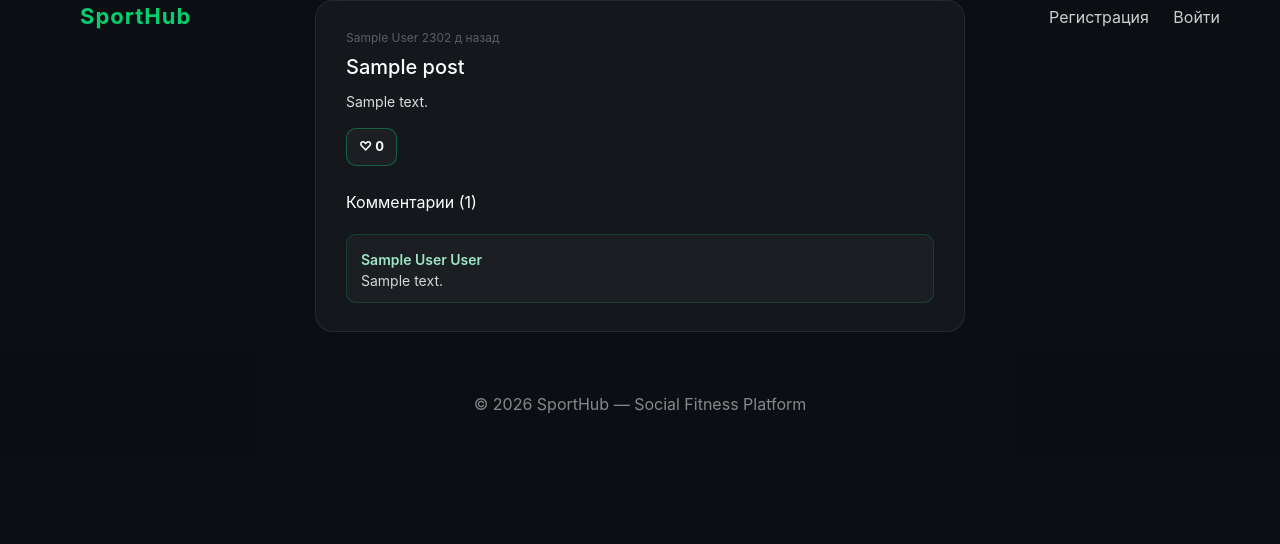
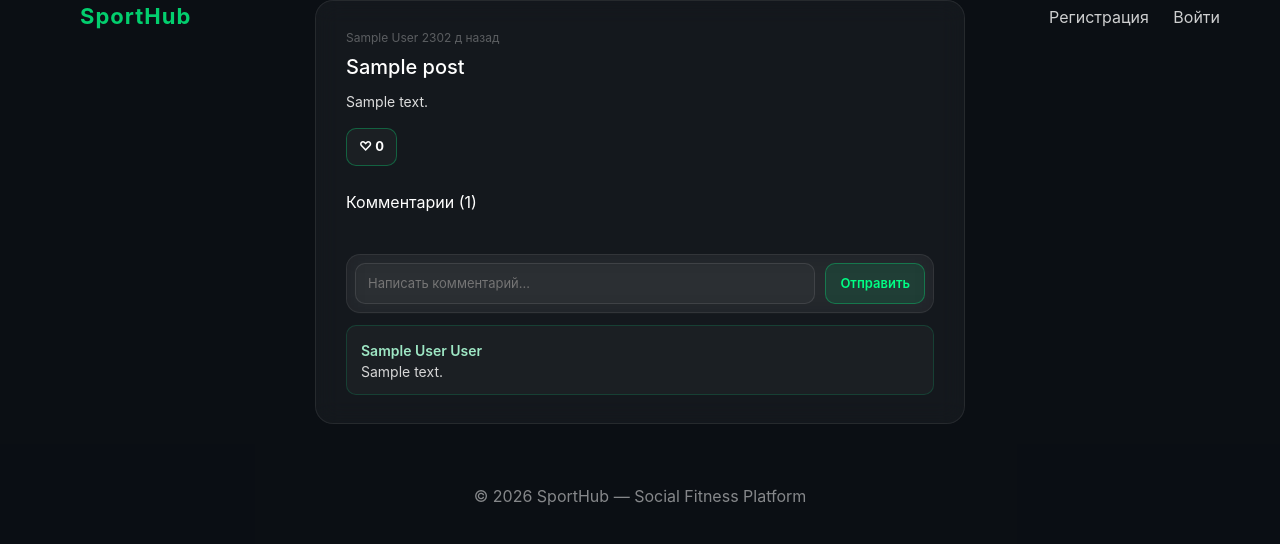
Before and after one commit to lghtlsss/SportHub, a Flask app: page /view_post/1 in a window 1280 px wide. Shown: the part 20-564 px from the top of the page. Run offline with Flask 3, Linux system fonts and the light colour scheme; tables that the repository leaves empty hold one stand-in row (values such as "Sample post").

Commit message:
Feature: comments using input on post view page

```diff
--- a/main_app/main.py
+++ b/main_app/main.py
@@ -170,12 +170,20 @@ def create_post():
     return render_template('post_creation.html', title='Публикация поста', form=form)
 
 
-# TODO: раскрыть комментарии
-@app.route('/view_post/<int:post_id>')
+@app.route('/view_post/<int:post_id>', methods=['POST', 'GET'])
 def view_post(post_id):
     session = db_session.create_session()
     post = session.get(Post, post_id)
     if post:
+        if request.method == 'POST':
+            comment_text = request.form.get('comment')
+            new_comment = Comment(
+                post_id=post_id,
+                author_id=current_user.id,
+                content=comment_text
+            )
+            session.add(new_comment)
+            session.commit()
         str_delta = time_tool.get_delta(post.creation_time)
         return render_template('view_post.html', title='Просмотр поста', post=post, delta=str_delta)
     return redirect("/posts_line")
--- a/main_app/static/css/style.css
+++ b/main_app/static/css/style.css
@@ -55,7 +55,7 @@ body {
 }
 
 .post-footer button:hover {
-    background-color: #e5e5e5;
+    background-color: #1b1b1b;
 }
 
 * {
@@ -831,3 +831,79 @@ footer {
     height: 1px;
     background: rgba(0, 255, 150, 0.08);
 }
+/* ===== WRAPPER ===== */
+.comment-bar {
+    margin-top: 20px;
+}
+
+/* ===== FORM ===== */
+.comment-form {
+    display: flex;
+    align-items: center;
+    gap: 10px;
+
+    padding: 8px;
+    border-radius: 14px;
+
+    background: rgba(255,255,255,0.04);
+    backdrop-filter: blur(12px);
+
+    border: 1px solid rgba(255,255,255,0.08);
+}
+
+/* ===== INPUT ===== */
+.comment-input {
+    flex: 1;
+
+    padding: 10px 12px;
+    border-radius: 10px;
+
+    border: 1px solid rgba(255,255,255,0.1);
+    background: rgba(255,255,255,0.03);
+
+    color: white;
+    font-size: 13px;
+
+    outline: none;
+    resize: none; /* важно */
+    overflow: hidden; /* важно */
+
+    min-height: 38px;
+    max-height: 120px;
+
+    transition: 0.2s;
+}
+
+/* focus glow */
+.comment-input:focus {
+    border-color: #00ff85;
+    box-shadow: 0 0 0 2px rgba(0,255,133,0.15);
+}
+
+/* ===== BUTTON ===== */
+.comment-submit {
+    padding: 10px 14px;
+
+    border-radius: 10px;
+    border: 1px solid rgba(0,255,133,0.3);
+
+    background: rgba(0,255,133,0.1);
+    color: #00ff85;
+
+    font-size: 13px;
+    font-weight: 600;
+
+    cursor: pointer;
+    transition: 0.2s;
+}
+
+/* hover */
+.comment-submit:hover {
+    background: rgba(0,255,133,0.2);
+    box-shadow: 0 0 12px rgba(0,255,133,0.25);
+}
+
+/* active click */
+.comment-submit:active {
+    transform: scale(0.97);
+}
--- a/main_app/templates/view_post.html
+++ b/main_app/templates/view_post.html
@@ -28,7 +28,6 @@
                     onclick="toggleLike({{ post.id }}, {{ current_user.id }}, this)">
                 ♡ 0
             </button>
-
         </div>
 
 
@@ -38,7 +37,24 @@
                 Комментарии ({{ post.comments|length }})
             </div>
 
+
             <div class="comments-section">
+                <div class="comment-bar">
+
+                    <form method="post" class="comment-form">
+
+                    <textarea name="comment"
+                              class="comment-input"
+                              placeholder="Написать комментарий..."
+                              rows="1"></textarea>
+
+                        <button type="submit" class="comment-submit">
+                            Отправить
+                        </button>
+
+                    </form>
+
+                </div>
                 {% for comment in post.comments %}
                 <div class="comment">
                     <div class="comment-header">
@@ -57,7 +73,6 @@
 </div>
 <script>
     function toggleLike(post_id, user, btn) {
-        console.log("CLICK", post_id);
         fetch(`/api/post/${post_id}`, {
             method: 'PATCH',
             headers: {
@@ -74,5 +89,16 @@
                 btn.innerText = `♡ ${data.likes}`;
             });
     }
+
+    const textarea = document.querySelector(".comment-input");
+
+    function autoResize(el) {
+        el.style.height = "auto";           // сброс
+        el.style.height = el.scrollHeight + "px"; // установка по контенту
+    }
+
+    textarea.addEventListener("input", function () {
+        autoResize(this);
+    });
 </script>
 {% endblock %}
```
